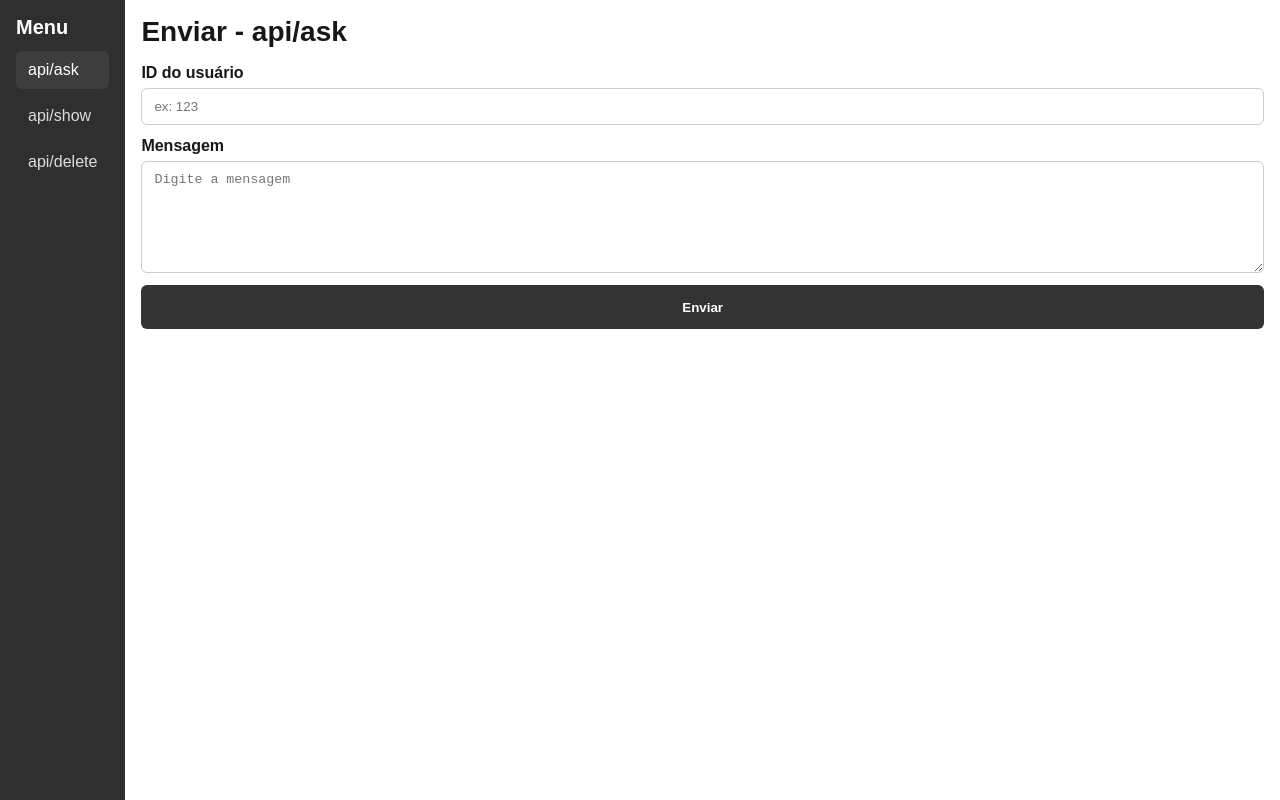
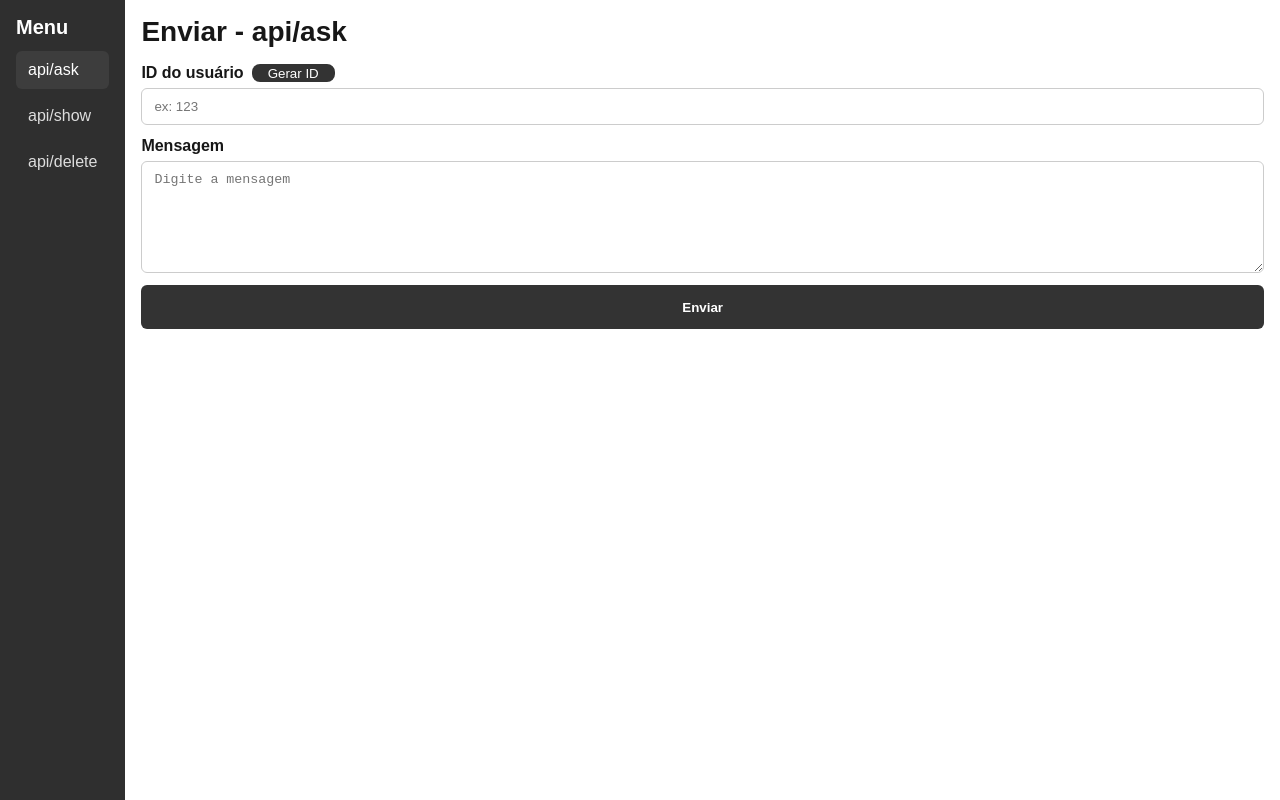
Before and after one commit to brunohms-tripintercambios/chat-validation, a Next.js app in the folder chat/: page /api/ask in a window 1280 px wide. Built offline with nearby package versions, Linux system fonts and the light colour scheme.

Commit message:
Add button to generate user id

```diff
--- a/chat/app/component/RequestForm.tsx
+++ b/chat/app/component/RequestForm.tsx
@@ -54,13 +54,37 @@ export default function RequestForm({ title, endpointPath, method, fields = ["us
     }
   }
 
+  function generateRandomId(length = 28) {
+    const chars =
+      "ABCDEFGHIJKLMNOPQRSTUVWXYZabcdefghijklmnopqrstuvwxyz0123456789";
+    let result = "";
+    for (let i = 0; i < length; i++) {
+      result += chars.charAt(Math.floor(Math.random() * chars.length));
+    }
+    return result;
+  }
+
+  function handleGenerate(e: React.MouseEvent<HTMLButtonElement>) {
+    const newId = generateRandomId();
+    setUserId(newId);
+  }
+
   return (
     <div className={styles.wrap}>
       <h1 className={styles.title}>{title}</h1>
       <form className={styles.form} onSubmit={onSubmit}>
         {fields.includes("userId") && (
           <label className={styles.label}>
-            ID do usuário
+            <div className={styles.userIdRow}>
+              <p>ID do usuário</p>
+              <button
+                type="button"
+                onClick={handleGenerate}
+                className={styles.userIdButton}
+              >
+                Gerar ID
+              </button>
+            </div>
             <input
               className={styles.input}
               placeholder="ex: 123"
--- a/chat/app/component/form.module.css
+++ b/chat/app/component/form.module.css
@@ -22,7 +22,24 @@
   font-weight: 600;
 }
 
-.input, .textarea {
+.userIdRow {
+  display: flex;
+  flex-direction: row;
+  align-content: center;
+  gap: 8px;
+}
+
+.userIdButton {
+  padding: 0px 16px;
+  border: none;
+  border-radius: 8px;
+  background: #333;
+  color: white;
+  cursor: pointer;
+}
+
+.input,
+.textarea {
   border: 1px solid #ccc;
   border-radius: 6px;
   padding: 10px 12px;
@@ -30,9 +47,12 @@
 }
 
 @media (prefers-color-scheme: dark) {
-  .input, .textarea {
+
+  .input,
+  .textarea {
     color: black;
   }
+
   .pre {
     color: black;
   }
@@ -63,6 +83,16 @@
   padding: 12px;
 }
 
-.meta { font-size: 14px; color: #444; }
-.error { color: #b00020; white-space: pre-wrap; }
-.pre { white-space: pre-wrap; }
+.meta {
+  font-size: 14px;
+  color: #444;
+}
+
+.error {
+  color: #b00020;
+  white-space: pre-wrap;
+}
+
+.pre {
+  white-space: pre-wrap;
+}
```
